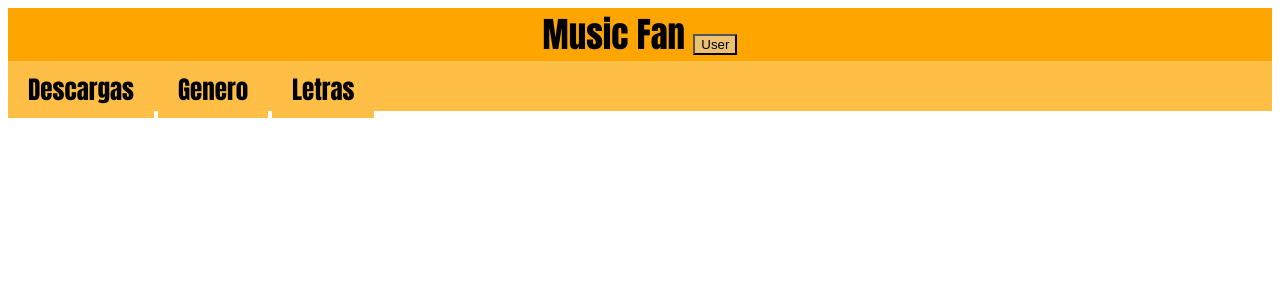
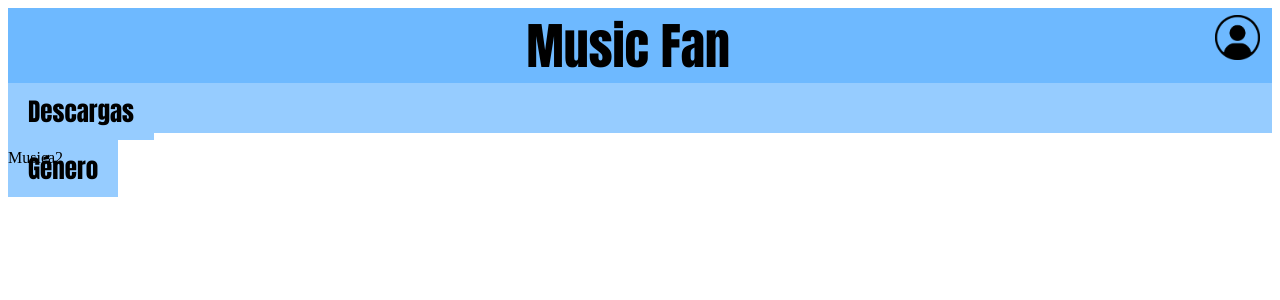
Before and after one commit to CodePanda78/MusicFan, a PHP site: the page made by MusicFan/Menú principal.html in a window 1280 px wide. Shown: the top 300 px of the page. Run offline with PHP 8.4, Linux system fonts and the light colour scheme.

Commit message:
Add files via upload

```diff
--- a/MusicFan/Menu.css
+++ b/MusicFan/Menu.css
@@ -1,7 +1,7 @@
 header {
-    font-size: 35px;
+    font-size: 50px;
     text-align: center;
-    background-color: orange;
+    background-color: rgb(110, 185, 255);
     font-family: Impact, Haettenschweiler, 'Arial Narrow Bold', sans-serif;
 }
 .dropdown-container {
@@ -23,17 +23,17 @@ header {
     display: block;
   }
 nav {
-    background-color: rgb(255, 190, 69);
+    background-color: rgb(150, 204, 255);
     height: 50px;
 }
 
 .container {
     text-align: left;
-    background-color: rgb(255, 190, 69);
+    background-color: rgb(150, 204, 255);
   }
 
   .my-btn {
-    background-color: rgb(255, 190, 69);
+    background-color: rgb(150, 204, 255);
     color: black;
     border: none;
     color: black;
@@ -43,7 +43,7 @@ nav {
   }
 
   .my-btn2 {
-    background-color: rgb(255, 190, 69);
+    background-color: rgb(150, 204, 255);
     color: black;
     border: none;
     color: black;
@@ -63,5 +63,32 @@ nav {
   }
 
   .dropdown-btn {
-    background-color: rgb(236, 193, 113);
+    background-color: rgb(110, 185, 255);
+    border: rgb(110, 185, 255);
+
   }
+
+    .dropdown-content {
+    display: none;
+    font-size: 40px;
+    position: absolute;
+    background-color: rgb(161, 209, 255);
+    min-width: 160px;
+    box-shadow: 0px 8px 16px 0px rgba(0, 0, 0, 0.2);
+    z-index: 1;
+    color: black;
+    position: fixed;
+    top: 70px;
+    right: 20px;
+    height: 200px;
+    width: 200px;
+
+  }
+
+  img {
+    position: fixed;
+    top: 15px;
+    right: 20px;
+    height: 45px;
+    width: 45px;
+  }
--- a/MusicFan/Menú principal.html
+++ b/MusicFan/Menú principal.html
@@ -1,41 +1,35 @@
+<!DOCTYPE html>
 <html>
 <head>
     <meta charset="UTF-8">
     <link rel="stylesheet" href="Menu.css">
 </head>
-<header> <m>M</m>usic <f>F</f>an
+<body>
+    <header>
+        <m>M</m>usic <f>F</f>an
         <div class="dropdown-container">
-        <button class="dropdown-btn">User</button>
+            <img src = "Portada\Icono.png"><button class="dropdown-btn"></button> </img>
             <div class="dropdown-content">
-            <a href="Demosession.php">Yo</a>
-            <a href="Bibioteca.html">Biblioteca</a>
-            <a href="CerrarSession.php">Cerrar sesion</a>
+                <a href="Demosession.php">Yo</a> <br> <br>
+                <a href="Biblioteca.php">Biblioteca</a> <br>
+                <a href="CerrarSession.php">Cerrar sesión</a>
             </div>
         </div>
     </header>
     <nav>
-    <!--Botón 1-->
-    <div class="Buttons">
-    <button class="my-btn" onclick="location.href='Descargar.php'">Descargas</button>
-     <!--Botón 2 desplegable-->
-    <div class="dropdown-container">
-        <button class="my-btn2">Genero</button>
+        <div class="Buttons2">
+            <button class="my-btn2" onclick="location.href='Descargar.php'">Descargas</button>
+            <div class="dropdown-container2">
+                <button class="my-btn2">Género</button>
                 <div class="dropdown-content">
                     <a href="rock.html">Rock</a> <br>
                     <a href="Indie.html">Indie</a> <br>
-  <a href="pop.html">Undergorund</a> <br>
+                    <a href="pop.html">Underground</a> <br>
                     <a href="pop.html">Latino</a> <br>
-
                 </div>
             </div>
-     <!--Botón 3-->
-    <button class="my-btn3" onclick="location.href='Letras.html'">Letras</button>
         </div>
     </nav>
-<br>
-<div class="container">
-
-    <!--Content-->
-</div>
-
+    <p> Musica2</p>
+</body>
 </html>
--- a/MusicFan/Menú principal.php
+++ b/MusicFan/Menú principal.php
@@ -16,9 +16,9 @@ if ($_SESSION["token"] == "SI") {
     <body>
         <header>
             <m>M</m>usic <f>F</f>an
-            <div class='dropdown-container'>
-                <button class='dropdown-btn'>User</button>
-                <div class='dropdown-content'>
+            <div class='desplegable-container'>
+                <button class='desplegable-btn'>User</button>
+                <div class='desplegable-content'>
                     <a href='Demosession.php'>Yo</a>
                     <a href='Biblioteca.php'>Biblioteca</a>
                     <a href='CerrarSession.php'>Cerrar sesión</a>
```
Also changed, not shown: MusicFan/musicfan.sql (+10 -9 lines), MusicFan/Portada/Icono.png (added). Lines whose indentation alone changed are shown as unchanged.
